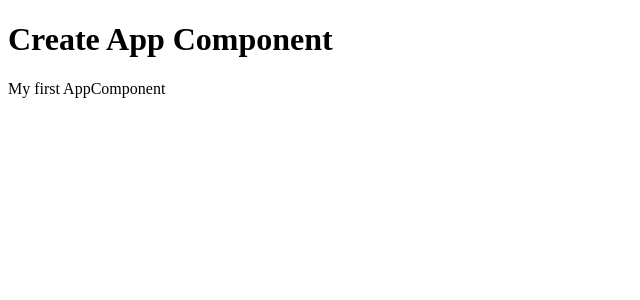
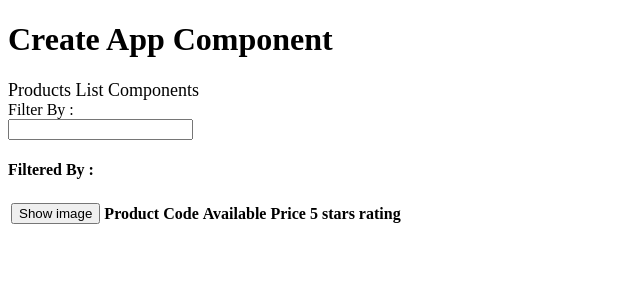
Before and after one commit to nhandinhto/TrainingAngular, an Angular app in the folder src/APM/: page / in a window 1280 px wide. Shown: the top 300 px of the page, without its empty margins (0-640 px from the left). Built offline with nearby package versions, Linux system fonts and the light colour scheme.

Commit message:
Lession : Build Product Component

```diff
--- a/src/APM/package.json
+++ b/src/APM/package.json
@@ -18,6 +18,8 @@
     "@angular/platform-browser": "~12.0.0",
     "@angular/platform-browser-dynamic": "~12.0.0",
     "@angular/router": "~12.0.0",
+    "bootstrap": "^5.1.3",
+    "font-awesome": "^4.7.0",
     "rxjs": "~6.6.0",
     "tslib": "^2.1.0",
     "zone.js": "~0.11.4"
--- a/src/APM/src/app/app.component.ts
+++ b/src/APM/src/app/app.component.ts
@@ -5,9 +5,7 @@
   template:`
     <div>
       <h1>{{title}}</h1>
-      <div>
-        My first AppComponent
-      </div>
+      <pm-products></pm-products>
     </div>
   `
 })
--- a/src/APM/src/app/app.module.ts
+++ b/src/APM/src/app/app.module.ts
@@ -1,11 +1,12 @@
 import { NgModule } from '@angular/core';
 import { BrowserModule } from '@angular/platform-browser';
-
 import { AppComponent } from './app.component';
+import { ProductListComponent } from './products/product-list.component';
 
 @NgModule({
   declarations: [
-    AppComponent
+    AppComponent,
+    ProductListComponent
   ],
   imports: [
     BrowserModule
--- /dev/null
+++ b/src/APM/src/app/products/product-list.component.ts
@@ -0,0 +1,10 @@
+import { Component } from "@angular/core";
+
+@Component({
+    selector: "pm-products",
+    templateUrl:`./products-list.component.html`,
+})
+
+export class ProductListComponent{
+    title : string = "Products List Components"
+}
--- /dev/null
+++ b/src/APM/src/app/products/products-list.component.html
@@ -0,0 +1,41 @@
+<div class="card">
+    <div class="card-header">
+        {{title}}
+    </div>
+    <div class="card-body">
+        <div class="row">
+            <div class="col-md-2">
+                Filter By :
+            </div>
+            <div class="col-md-4">
+                <input type="text"/>
+            </div>
+        </div>
+        <div class="row">
+            <div class="col-md-6">
+                <h4>Filtered By : </h4>
+            </div>
+        </div>
+        <div class="table-responsive">
+            <table class="table">
+                <thead>
+                    <tr>
+                        <th>
+                            <button class="btn btn-primary">
+                                Show image
+                            </button>
+                        </th>
+                        <th>Product</th>
+                        <th>Code</th>
+                        <th>Available</th>
+                        <th>Price</th>
+                        <th>5 stars rating</th>
+                    </tr>
+                </thead>
+                <tbody>
+
+                </tbody>
+            </table>
+        </div>
+    </div>
+</div>
--- a/src/APM/src/styles.css
+++ b/src/APM/src/styles.css
@@ -1,4 +1,9 @@
 /* You can add global styles to this file, and also import other style files */
+
+/* Adding Bootstrap & font-awesome library */
+/* @import "~bootstrap/dist/css/boostrap.min.css";
+@import "~font-awesome/css/font-awesome.min.css"; */
+
 div.card-header {
  font-size: large;
 }
```
Also changed, not shown: 1 other file (tests, documents, lock files or other folders).
